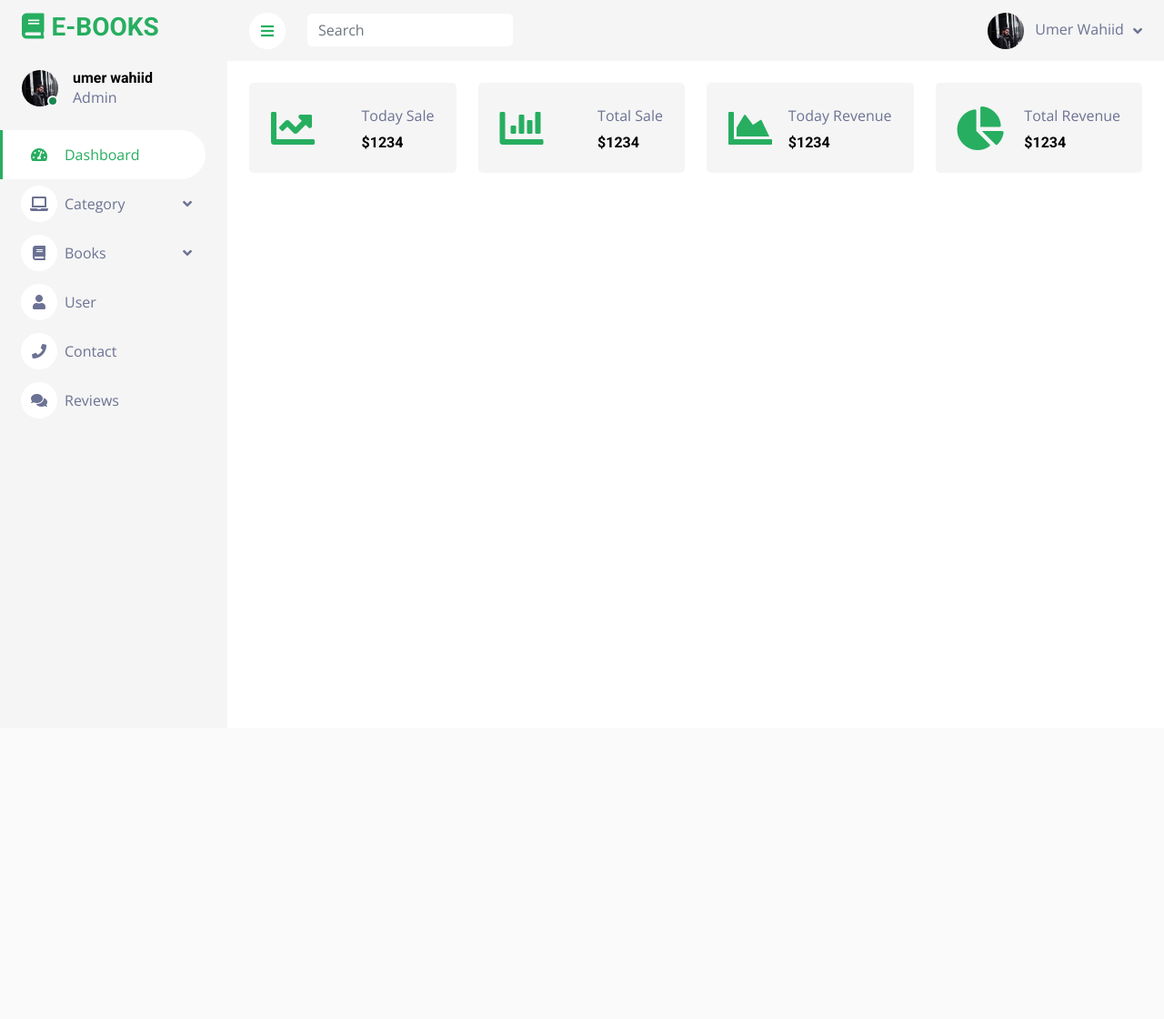
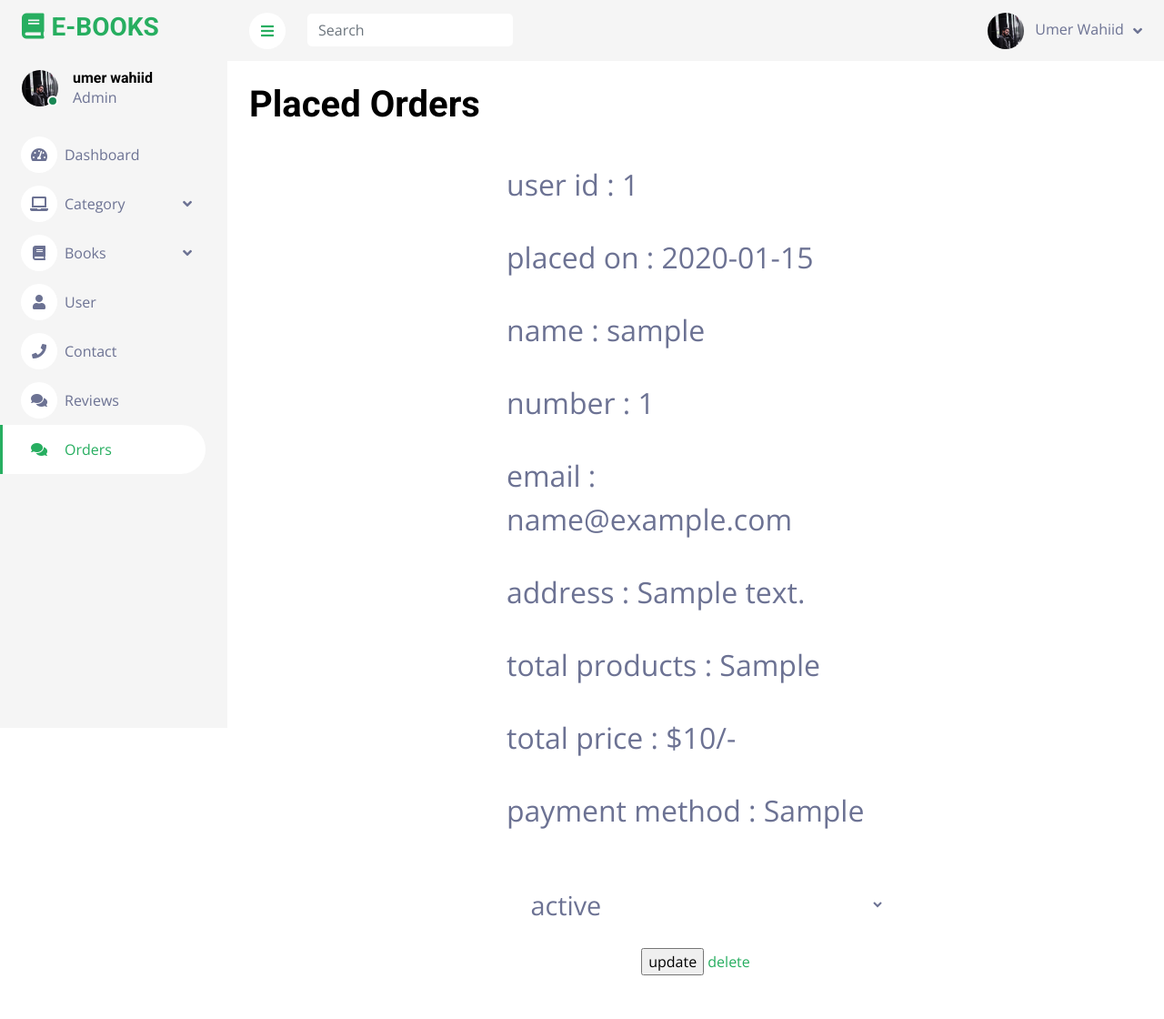
Before and after one commit to umer-wahiid/E-Book, a PHP site: page /index.php?orders in a window 1280 px wide. Shown: the whole page at 91% size. Before the commit the page ends 447 px from the top, so only its background shows below. Run offline with PHP 8.4, Linux system fonts and the light colour scheme; the visitor is signed in with stand-in values (Sample User, id 1); tables that the repository leaves empty hold one stand-in row (values such as "Sample post"); some libraries are stand-ins or nearby versions.

Commit message:
ammar/5:50/18

```diff
--- a/dashboard/views/index.php
+++ b/dashboard/views/index.php
@@ -1,8 +1,8 @@
 <style>
-<?php
- session_start();
+    <?php session_start();
     include "css/bootstrap.min.css";
- if($_SESSION['role_id']==2){
+
+    if ($_SESSION['role_id'] == 2) {
     ?>
 </style>
 <!DOCTYPE html>
@@ -21,8 +21,7 @@
     <!-- Google Web Fonts -->
     <link rel="preconnect" href="https://fonts.googleapis.com">
     <link rel="preconnect" href="https://fonts.gstatic.com" crossorigin>
-    <link href="https://fonts.googleapis.com/css2?family=Open+Sans:wght@400;600&family=Roboto:wght@500;700&display=swap"
-        rel="stylesheet">
+    <link href="https://fonts.googleapis.com/css2?family=Open+Sans:wght@400;600&family=Roboto:wght@500;700&display=swap" rel="stylesheet">
 
     <!-- Icon Font Stylesheet -->
     <link href="https://cdnjs.cloudflare.com/ajax/libs/font-awesome/5.10.0/css/all.min.css" rel="stylesheet">
@@ -59,8 +58,7 @@
 <body>
     <div class="container-fluid position-relative d-flex p-0">
         <!-- Spinner Start -->
-        <div id="spinner"
-            class="show bg-dark position-fixed translate-middle w-100 vh-100 top-50 start-50 d-flex align-items-center justify-content-center">
+        <div id="spinner" class="show bg-dark position-fixed translate-middle w-100 vh-100 top-50 start-50 d-flex align-items-center justify-content-center">
             <div class="spinner-border text-primary" style="width: 3rem; height: 3rem;" role="status">
                 <span class="sr-only">Loading...</span>
             </div>
@@ -76,10 +74,8 @@
                 </a>
                 <div class="d-flex align-items-center ms-4 mb-4">
                     <div class="position-relative">
-                        <img class="rounded-circle" src="img/quicksquarenew_202151615520338.jpg" alt=""
-                            style="width: 40px; height: 40px;">
-                        <div
-                            class="bg-success rounded-circle border border-2 border-white position-absolute end-0 bottom-0 p-1">
+                        <img class="rounded-circle" src="img/quicksquarenew_202151615520338.jpg" alt="" style="width: 40px; height: 40px;">
+                        <div class="bg-success rounded-circle border border-2 border-white position-absolute end-0 bottom-0 p-1">
                         </div>
                     </div>
                     <div class="ms-3">
@@ -88,29 +84,25 @@
                     </div>
                 </div>
                 <div class="navbar-nav w-100">
-                    <a href="index.php" class="nav-item nav-link dash"><i
-                            class="fa fa-tachometer-alt me-2"></i>Dashboard</a>
+                    <a href="index.php" class="nav-item nav-link dash"><i class="fa fa-tachometer-alt me-2"></i>Dashboard</a>
                     <div class="nav-item dropdown">
-                        <a href="#" class="nav-link cat dropdown-toggle" data-bs-toggle="dropdown"><i
-                                class="fa fa-laptop me-2"></i>Category</a>
+                        <a href="#" class="nav-link cat dropdown-toggle" data-bs-toggle="dropdown"><i class="fa fa-laptop me-2"></i>Category</a>
                         <div class="dropdown-menu bg-transparent border-0">
                             <a href="index.php?addcat" class="dropdown-item">Add Category</a>
                             <a href="index.php?viewcat" class="dropdown-item">View Categories</a>
                         </div>
                     </div>
                     <div class="nav-item dropdown">
-                        <a href="#" class="nav-link pro dropdown-toggle" data-bs-toggle="dropdown"><i
-                                class="fa fa-book me-2"></i>Books</a>
+                        <a href="#" class="nav-link pro dropdown-toggle" data-bs-toggle="dropdown"><i class="fa fa-book me-2"></i>Books</a>
                         <div class="dropdown-menu bg-transparent border-0">
                             <a href="index.php?addproduct" class="dropdown-item">Add Books</a>
                             <a href="index.php?viewproduct" class="dropdown-item">View Books</a>
                         </div>
                     </div>
                     <a href="index.php?user" class="nav-item nav-link use"><i class="fa fa-user me-2"></i>User</a>
-                    <a href="index.php?contact" class="nav-item nav-link cont"><i
-                            class="fa fa-phone me-2"></i>Contact</a>
-                    <a href="index.php?reviews" class="nav-item nav-link revi"><i
-                            class="fa fa-comments me-2"></i>Reviews</a>
+                    <a href="index.php?contact" class="nav-item nav-link cont"><i class="fa fa-phone me-2"></i>Contact</a>
+                    <a href="index.php?reviews" class="nav-item nav-link revi"><i class="fa fa-comments me-2"></i>Reviews</a>
+                    <a href="index.php?orders" class="nav-item nav-link orde"><i class="fa fa-comments me-2"></i>Orders</a>
                 </div>
             </nav>
         </div>
@@ -130,14 +122,12 @@
                     <i class="fa fa-bars"></i>
                 </a>
                 <form class="d-none d-md-flex ms-4">
-                    <input class="form-control bg-dark border-0" style="margin-top: 15px;" type="search"
-                        placeholder="Search">
+                    <input class="form-control bg-dark border-0" style="margin-top: 15px;" type="search" placeholder="Search">
                 </form>
                 <div class="navbar-nav align-items-center ms-auto">
                     <div class="nav-item dropdown">
                         <a href="#" class="nav-link dropdown-toggle" data-bs-toggle="dropdown">
-                            <img class="rounded-circle me-lg-2" src="img/quicksquarenew_202151615520338.jpg" alt=""
-                                style="width: 40px; height: 40px;">
+                            <img class="rounded-circle me-lg-2" src="img/quicksquarenew_202151615520338.jpg" alt="" style="width: 40px; height: 40px;">
                             <span class="d-none d-lg-inline-flex">Umer Wahiid</span>
                         </a>
                         <div class="dropdown-menu dropdown-menu-end bg-secondary border-0 rounded-0 rounded-bottom m-0">
@@ -152,7 +142,7 @@
             <!-- Sale & Revenue Start -->
             <div class="container-fluid pt-4 px-4">
                 <?php
-                if($_SESSION['role_id'] == 2){
+                if ($_SESSION['role_id'] == 2) {
                     if (isset($_GET["addcat"])) {
                         include "AddCategory.php";
                     } else if (isset($_GET["viewcat"])) {
@@ -169,6 +159,8 @@
                         include "contact.php";
                     } else if (isset($_GET["reviews"])) {
                         include "reviews.php";
+                    } else if (isset($_GET["orders"])) {
+                        include "order.php";
                     } else {
                         echo '
                     <div class="row g-4">
@@ -214,8 +206,7 @@
             <!-- Content End -->
             ';
                     }
-            }
-            else{
+                } else {
                     header("location:../../E-Books/views/index.php");
                 }
                 ?>
--- /dev/null
+++ b/dashboard/views/order.php
@@ -0,0 +1,132 @@
+<?php
+require "../apis/connection.php";
+if (isset($_POST['update_order'])) {
+
+    $order_update_id = $_POST['order_id'];
+    $update_payment = $_POST['update_payment'];
+    mysqli_query($con, "UPDATE `tbl_book_order` SET payment_status = '$update_payment' WHERE order_id = '$order_update_id'") or die('query failed');
+    $message[] = 'payment status has been updated!';
+}
+
+if (isset($_GET['delete'])) {
+    $delete_id = $_GET['delete'];
+    mysqli_query($con, "DELETE FROM `tbl_book_order` WHERE order_id = '$delete_id'") or die('query failed');
+    header('location:orders.php');
+}
+?>
+<!DOCTYPE html>
+<html lang="en">
+
+<head>
+    <meta charset="UTF-8">
+    <meta http-equiv="X-UA-Compatible" content="IE=edge">
+    <meta name="viewport" content="width=device-width, initial-scale=1.0">
+    <title>Document</title>
+    <style>
+        .navbar .navbar-nav .nav-link.dash,
+        .cat,
+        .pro,
+        .use,
+        .cont,
+        .revi .orde {
+            color: var(--light);
+            background: none;
+            border-color: transparent;
+        }
+
+        .navbar .navbar-nav .nav-link.orde {
+            color: var(--primary);
+            background: var(--dark);
+            border-color: var(--primary);
+        }
+
+        .orders .box-container {
+            display: grid;
+            grid-template-columns: repeat(auto-fit, 30rem);
+            justify-content: center;
+            gap: 1.5rem;
+            max-width: 1200px;
+            margin: 0 auto;
+            align-items: flex-start;
+        }
+
+        .orders .box-container .box {
+            background-color: var(--white);
+            padding: 2rem;
+            border: var(--border);
+            box-shadow: var(--box-shadow);
+            border-radius: .5rem;
+        }
+
+        .orders .box-container .box p {
+            padding-bottom: 1rem;
+            font-size: 2rem;
+            color: var(--light-color);
+        }
+
+        .orders .box-container .box p span {
+            color: var(--purple);
+        }
+
+        .orders .box-container .box form {
+            text-align: center;
+        }
+
+        .orders .box-container .box form select {
+            border-radius: .5rem;
+            margin: .5rem 0;
+            width: 100%;
+            background-color: var(--light-bg);
+            border: var(--border);
+            padding: 1.2rem 1.4rem;
+            font-size: 1.8rem;
+            color: var(--black);
+        }
+    </style>
+</head>
+
+<body>
+    <section class="orders">
+
+        <h1 class="title">Placed Orders</h1>
+
+        <div class="box-container">
+            <?php
+            $select_orders = mysqli_query($con, "SELECT * FROM `tbl_book_order`") or die('query failed');
+            if (mysqli_num_rows($select_orders) > 0) {
+                while ($fetch_orders = mysqli_fetch_assoc($select_orders)) {
+            ?>
+                    <div class="box">
+                        <p> user id : <span><?php echo $fetch_orders['user_id']; ?></span> </p>
+                        <p> placed on : <span><?php echo $fetch_orders['placed_on']; ?></span> </p>
+                        <p> name : <span><?php echo $fetch_orders['user_name']; ?></span> </p>
+                        <p> number : <span><?php echo $fetch_orders['user_number']; ?></span> </p>
+                        <p> email : <span><?php echo $fetch_orders['user_email']; ?></span> </p>
+                        <p> address : <span><?php echo $fetch_orders['user_address']; ?></span> </p>
+                        <p> total products : <span><?php echo $fetch_orders['total_products']; ?></span> </p>
+                        <p> total price : <span>$<?php echo $fetch_orders['total_price']; ?>/-</span> </p>
+                        <p> payment method : <span><?php echo $fetch_orders['order_method']; ?></span> </p>
+                        <form action="" method="post">
+                            <input type="hidden" name="order_id" value="<?php echo $fetch_orders['order_id']; ?>">
+                            <select name="update_payment">
+                                <option value="" selected disabled><?php echo $fetch_orders['payment_status']; ?></option>
+                                <option value="pending">pending</option>
+                                <option value="completed">completed</option>
+                            </select>
+                            <input type="submit" value="update" name="update_order" class="option-btn">
+                            <a href="admin_orders.php?delete=<?php echo $fetch_orders['order_id']; ?>" onclick="return confirm('delete this order?');" class="delete-btn">delete</a>
+                        </form>
+                    </div>
+            <?php
+                }
+            } else {
+                echo '<p class="empty">no orders placed yet!</p>';
+            }
+            ?>
+        </div>
+
+    </section>
+
+</body>
+
+</html>
```
Lines whose indentation alone changed are shown as unchanged.
